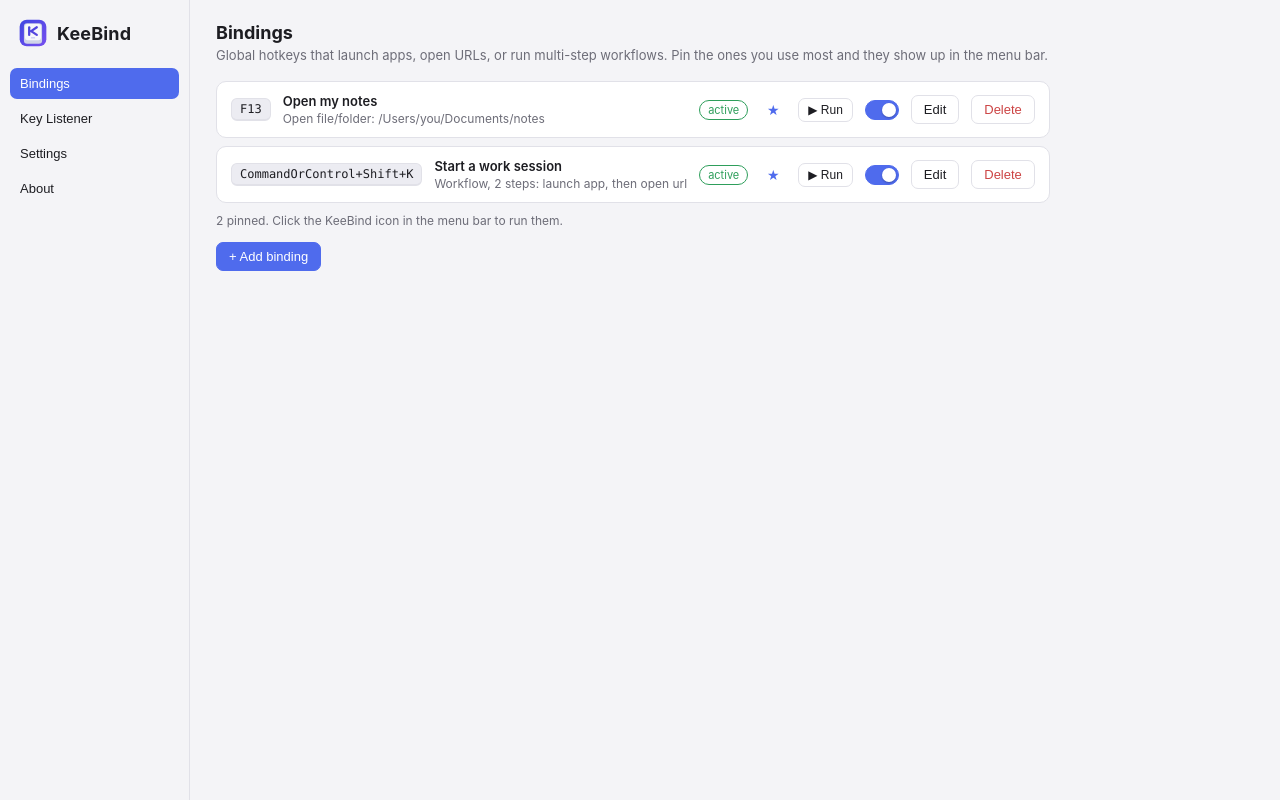
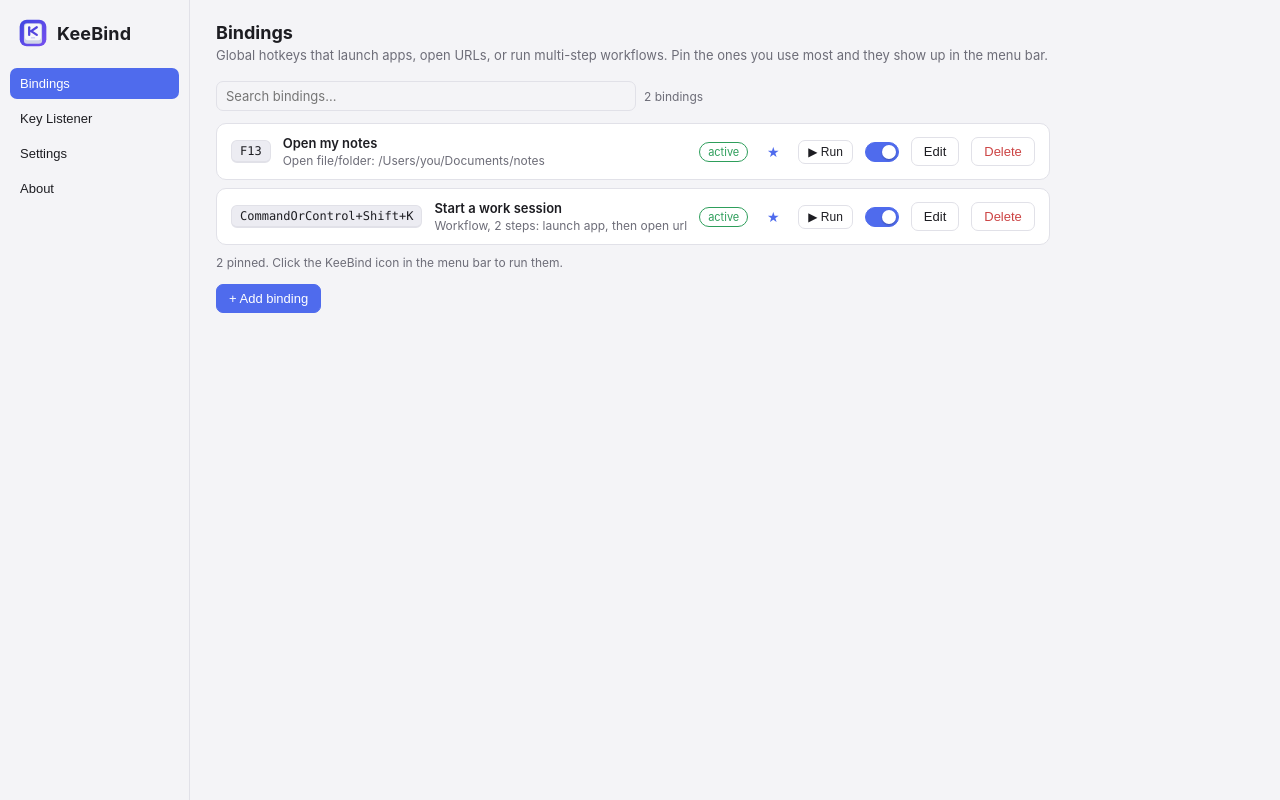
Before and after one commit to mtom2k/keebind, a React (Vite) app: page / in a window 1280 px wide. Built offline with nearby package versions, Linux system fonts and the light colour scheme.

Commit message:
On-hover tool-tips implemented, search function implemneted for bindings in Bindings tab, delete binding confirmation modal.

```diff
--- a/src/renderer/src/styles.css
+++ b/src/renderer/src/styles.css
@@ -200,12 +200,23 @@
   color: var(--danger);
 }
 
+button.btn.danger-fill {
+  color: #fff;
+  background: var(--danger);
+  border-color: var(--danger);
+}
+
+button.btn.danger-fill:hover {
+  filter: brightness(1.08);
+}
+
 button.btn:disabled {
   opacity: 0.5;
   cursor: default;
 }
 
 input[type='text'],
+input[type='search'],
 input[type='number'],
 select,
 textarea {
@@ -219,6 +230,7 @@
 }
 
 input[type='text']:focus,
+input[type='search']:focus,
 textarea:focus,
 select:focus {
   outline: 2px solid var(--accent);
@@ -317,6 +329,17 @@
 }
 
 /* ---------- bindings list ---------- */
+.binding-search {
+  display: flex;
+  align-items: center;
+  gap: 8px;
+  margin-bottom: 12px;
+}
+
+.binding-search input {
+  width: min(420px, 100%);
+}
+
 .binding-card {
   display: flex;
   align-items: center;
@@ -336,6 +359,63 @@
   color: var(--muted);
   font-size: 12px;
   margin-top: 2px;
+}
+
+/* ---------- confirmation modal ---------- */
+.modal-backdrop {
+  position: fixed;
+  inset: 0;
+  z-index: 300;
+  display: flex;
+  align-items: center;
+  justify-content: center;
+  padding: 16px;
+  background: rgba(8, 8, 12, 0.48);
+}
+
+.confirm-modal {
+  width: min(420px, 100%);
+  padding: 18px;
+  border: 1px solid var(--border);
+  border-radius: 12px;
+  background: var(--panel);
+  box-shadow: 0 18px 48px rgba(0, 0, 0, 0.32);
+}
+
+.confirm-modal h2 {
+  margin: 0 0 6px;
+  font-size: 17px;
+}
+
+.confirm-modal p {
+  margin: 0 0 14px;
+  line-height: 1.5;
+}
+
+.delete-binding-preview {
+  display: flex;
+  align-items: center;
+  justify-content: space-between;
+  gap: 12px;
+  min-width: 0;
+  padding: 10px 12px;
+  border: 1px solid var(--border);
+  border-radius: 8px;
+  background: var(--bg);
+}
+
+.delete-binding-preview strong {
+  overflow: hidden;
+  text-overflow: ellipsis;
+  white-space: nowrap;
+}
+
+.delete-binding-preview kbd {
+  flex-shrink: 0;
+}
+
+.confirm-actions {
+  margin-top: 16px;
 }
 
 .badge {
--- a/src/renderer/src/views/BindingsView.tsx
+++ b/src/renderer/src/views/BindingsView.tsx
@@ -15,6 +15,24 @@
   }
 }
 
+function bindingSearchText(binding: Binding): string {
+  const actionTargets =
+    binding.action.type === 'workflow'
+      ? (binding.action.steps ?? [])
+          .flatMap((step) => [step.type, step.target, step.args ?? ''])
+          .join(' ')
+      : [binding.action.type, binding.action.target ?? '', binding.action.args ?? ''].join(' ')
+
+  return [
+    binding.accelerator,
+    binding.description,
+    summarizeAction(binding.action),
+    actionTargets
+  ]
+    .join(' ')
+    .toLocaleLowerCase()
+}
+
 interface Props {
   platform: Platform
   /** Set when the tray popover asked to open one binding for editing. */
@@ -28,6 +46,9 @@
   const [editing, setEditing] = useState<Binding | null>(null)
   const [conflicts, setConflicts] = useState<ConflictHit[]>([])
   const [ran, setRan] = useState<string | null>(null)
+  const [query, setQuery] = useState('')
+  const [pendingDelete, setPendingDelete] = useState<Binding | null>(null)
+  const [deleting, setDeleting] = useState(false)
 
   const refresh = useCallback(async () => {
     const res = await window.keebind.listBindings()
@@ -69,6 +90,15 @@
     }
   }, [editing?.accelerator, editing?.id])
 
+  useEffect(() => {
+    if (!pendingDelete || deleting) return
+    const dismiss = (event: KeyboardEvent) => {
+      if (event.key === 'Escape') setPendingDelete(null)
+    }
+    window.addEventListener('keydown', dismiss)
+    return () => window.removeEventListener('keydown', dismiss)
+  }, [pendingDelete, deleting])
+
   const save = async () => {
     if (!editing || !editing.accelerator) return
     const res = await window.keebind.saveBinding(editing)
@@ -81,6 +111,17 @@
     const res = await window.keebind.deleteBinding(id)
     setBindings(res.bindings)
     setStatuses(res.statuses)
+  }
+
+  const confirmDelete = async () => {
+    if (!pendingDelete) return
+    setDeleting(true)
+    try {
+      await remove(pendingDelete.id)
+      setPendingDelete(null)
+    } finally {
+      setDeleting(false)
+    }
   }
 
   const patchBinding = async (binding: Binding, patch: Partial<Binding>) => {
@@ -102,6 +143,14 @@
   const statusFor = (id: string) => statuses.find((s) => s.id === id)
   const pinnedCount = bindings.filter((b) => b.pinned).length
   const surface = platform === 'darwin' ? 'menu bar' : 'tray'
+  const searchTerms = query.trim().toLocaleLowerCase().split(/\s+/).filter(Boolean)
+  const filteredBindings =
+    searchTerms.length === 0
+      ? bindings
+      : bindings.filter((binding) => {
+          const text = bindingSearchText(binding)
+          return searchTerms.every((term) => text.includes(term))
+        })
 
   return (
     <div>
@@ -111,6 +160,31 @@
         use most and they show up in the {surface}.
       </p>
 
+      {bindings.length > 0 && (
+        <div className="binding-search" role="search">
+          <input
+            type="search"
+            value={query}
+            aria-label="Search bindings"
+            title="Filter bindings by name, hotkey, action, or target"
+            placeholder="Search bindings…"
+            onChange={(e) => setQuery(e.target.value)}
+          />
+          {query && (
+            <Tooltip tip="Clear the binding search">
+              <button className="btn" onClick={() => setQuery('')}>
+                Clear
+              </button>
+            </Tooltip>
+          )}
+          <span className="muted small" aria-live="polite">
+            {query.trim()
+              ? `${filteredBindings.length} of ${bindings.length} shown`
+              : `${bindings.length} binding${bindings.length === 1 ? '' : 's'}`}
+          </span>
+        </div>
+      )}
+
       {bindings.length === 0 && !editing && (
         <div className="panel muted">
           No bindings yet. Keys like <kbd>F13</kbd> to <kbd>F19</kbd> are a good place to start,
@@ -119,7 +193,13 @@
         </div>
       )}
 
-      {bindings.map((b) => {
+      {bindings.length > 0 && filteredBindings.length === 0 && (
+        <div className="panel muted">
+          No bindings match “{query.trim()}”. Try another name, hotkey, action, or target.
+        </div>
+      )}
+
+      {filteredBindings.map((b) => {
         const st = statusFor(b.id)
         return (
           <div className="binding-card" key={b.id}>
@@ -174,7 +254,7 @@
               </button>
             </Tooltip>
             <Tooltip tip="Delete this binding">
-              <button className="btn danger" onClick={() => remove(b.id)}>
+              <button className="btn danger" onClick={() => setPendingDelete(b)}>
                 Delete
               </button>
             </Tooltip>
@@ -268,6 +348,51 @@
           </div>
         </div>
       )}
+
+      {pendingDelete && (
+        <div
+          className="modal-backdrop"
+          onMouseDown={() => {
+            if (!deleting) setPendingDelete(null)
+          }}
+        >
+          <section
+            className="confirm-modal"
+            role="dialog"
+            aria-modal="true"
+            aria-labelledby="delete-binding-title"
+            aria-describedby="delete-binding-description"
+            onMouseDown={(event) => event.stopPropagation()}
+          >
+            <h2 id="delete-binding-title">Delete binding?</h2>
+            <p id="delete-binding-description" className="muted">
+              This permanently removes the binding below. This action cannot be undone.
+            </p>
+            <div className="delete-binding-preview">
+              <strong>{pendingDelete.description || summarizeAction(pendingDelete.action)}</strong>
+              <kbd>{pendingDelete.accelerator}</kbd>
+            </div>
+            <div className="row confirm-actions">
+              <div className="spacer" />
+              <Tooltip tip="Keep this binding">
+                <button
+                  className="btn"
+                  autoFocus
+                  disabled={deleting}
+                  onClick={() => setPendingDelete(null)}
+                >
+                  Cancel
+                </button>
+              </Tooltip>
+              <Tooltip tip="Permanently delete this binding">
+                <button className="btn danger-fill" disabled={deleting} onClick={confirmDelete}>
+                  {deleting ? 'Deleting…' : 'Delete binding'}
+                </button>
+              </Tooltip>
+            </div>
+          </section>
+        </div>
+      )}
     </div>
   )
 }
```
Also changed, not shown: src/main/tray.ts (+6 -1 lines), 1 other file (tests, documents, lock files or other folders).
